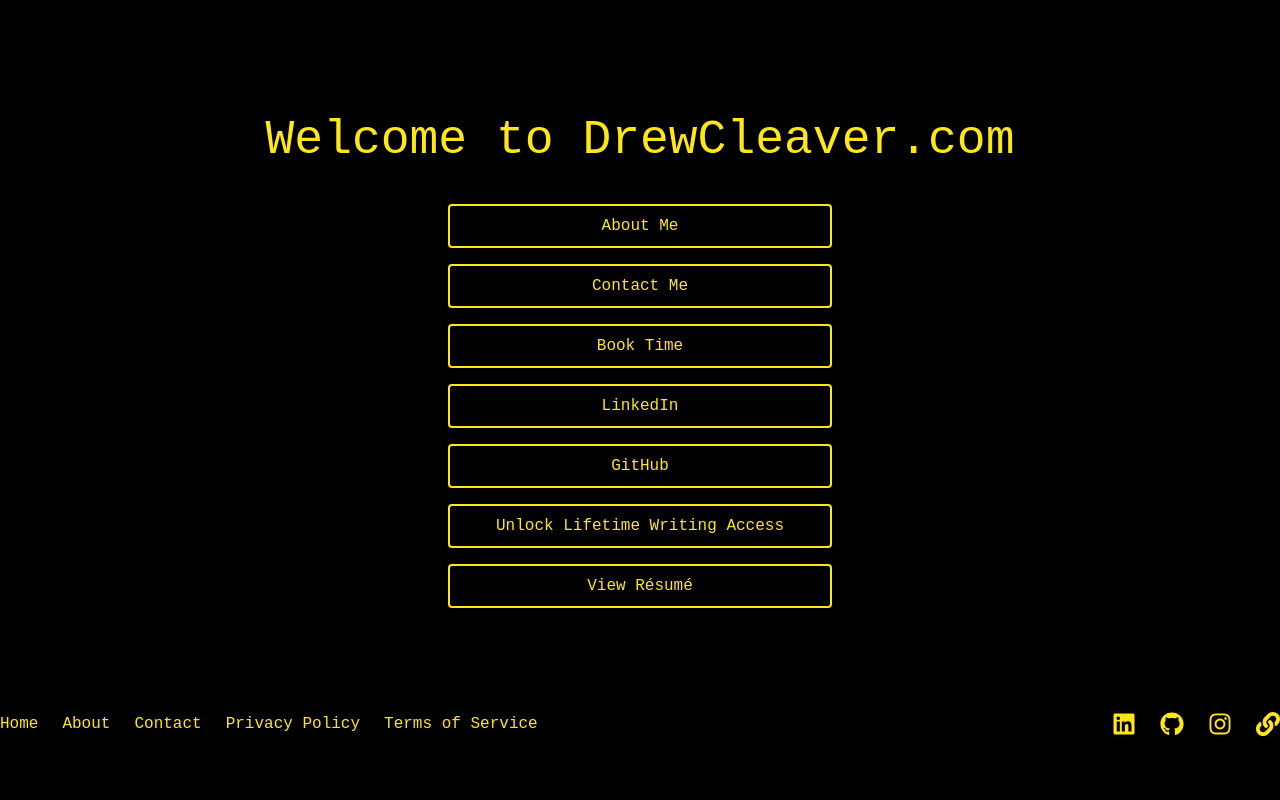
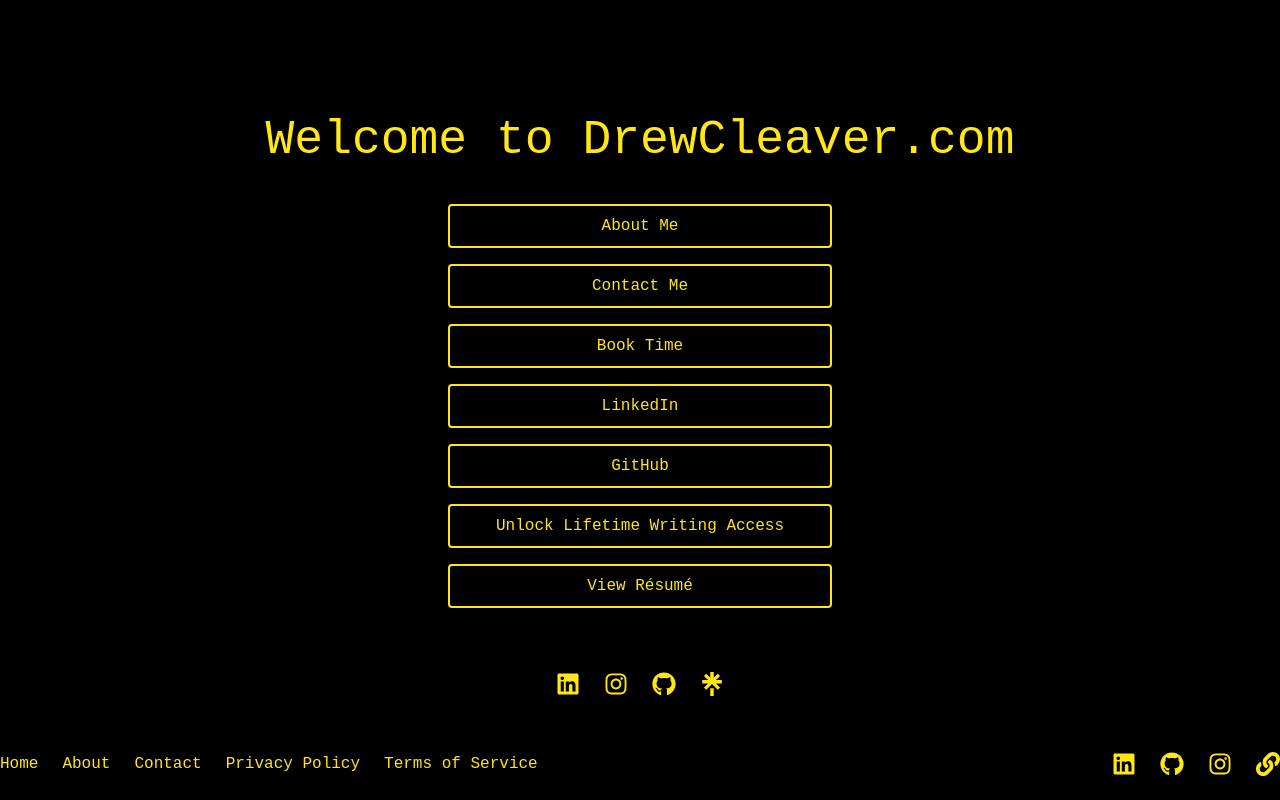
Before and after one commit to drewcleaverdotcom/drewcleaver.com, a Next.js app: page / in a window 1280 px wide. Shown: the part 285-1085 px from the top of the page. Before the commit the page ends 1045 px from the top, so only its background shows below. Built offline with nearby package versions, Linux system fonts and the light colour scheme; no server answers.

Commit message:
Center social icons under email signup

```diff
--- a/components/KitDownloadSignup.js
+++ b/components/KitDownloadSignup.js
@@ -1,4 +1,5 @@
 import { useEffect, useRef, useState } from 'react';
+import SocialLinks from './SocialLinks';
 
 export default function KitDownloadSignup() {
   const containerRef = useRef(null);
@@ -45,6 +46,7 @@
           Download Résumé
         </a>
       )}
+      <SocialLinks className="justify-center mt-2 text-2xl" />
     </div>
   );
 }
--- a/pages/index.jsx
+++ b/pages/index.jsx
@@ -3,6 +3,7 @@
 import SEO from '../components/SEO';
 import Footer from '../components/Footer';
 import EmailSignup from '../components/EmailSignup';
+import SocialLinks from '../components/SocialLinks';
 
 export default function Home() {
   const buttonClass =
@@ -78,6 +79,7 @@
 
         <div className="mt-6 w-full max-w-xs sm:max-w-sm">
           <EmailSignup />
+          <SocialLinks className="justify-center mt-4 text-2xl" />
         </div>
       </main>
 
```
Lines whose indentation alone changed are shown as unchanged.
